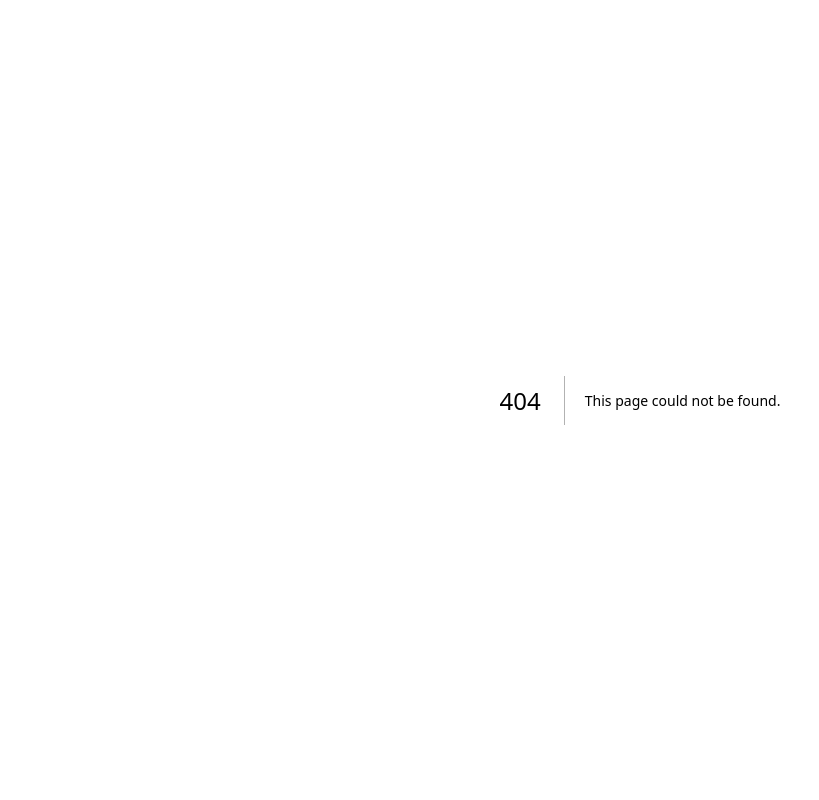
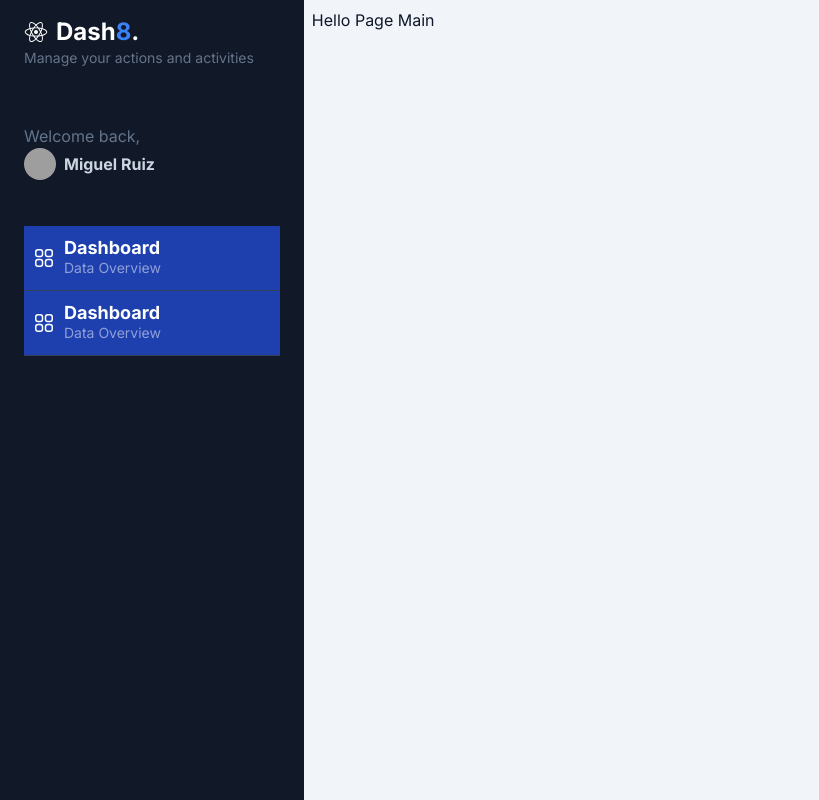
Before and after one commit to MiguelRuizHdz/next-my-dashboard, a Next.js app: page /dashboard/main in a window 1280 px wide. Before the commit this address had no page. Shown: the whole page, without its empty margins (0-819 px from the left). Built offline with nearby package versions, Linux system fonts and the light colour scheme; grey boxes are pictures that could not be loaded.

Commit message:
Iconos y ruta activa

```diff
--- a/src/app/components/Sidebar.tsx
+++ b/src/app/components/Sidebar.tsx
@@ -1,4 +1,22 @@
 import Image from 'next/image';
+import { IoBrowsersOutline, IoCalculator, IoLogoReact } from 'react-icons/io5'
+import { SidebarMenuItem } from './SidebarMenuItem';
+
+const menuItems = [
+  {
+    path: '/dashboard/main',
+    icon: <IoBrowsersOutline size={40} />,
+    title: 'Dashboard',
+    subtitle: 'Visualización'
+  },
+  {
+    path: '/dashboard/counter',
+    icon: <IoCalculator size={40} />,
+    title: 'Counter',
+    subtitle: 'Contador Client Side'
+  },
+]
+
 
 export const Sidebar = () => {
   return (
@@ -7,7 +25,10 @@
       className="bg-gray-900 min-h-screen z-10 text-slate-300 w-64 left-0 h-screen overflow-y-scroll">
 
       <div id="logo" className="my-4 px-6">
-        <h1 className="text-lg md:text-2xl font-bold text-white">Dash<span className="text-blue-500">8</span>.</h1>
+        <h1 className="flex items-center text-lg md:text-2xl font-bold text-white">
+          <IoLogoReact className="mr-2" />
+          <span>Dash</span>
+          <span className="text-blue-500">8</span>.</h1>
         <p className="text-slate-500 text-sm">Manage your actions and activities</p>
       </div>
       <div id="profile" className="px-6 py-10">
@@ -27,19 +48,17 @@
         </a>
       </div>
       <div id="nav" className="w-full px-6">
-        <a href="#" className="w-full px-2 inline-flex space-x-2 items-center border-b border-slate-700 py-3 bg-blue-800 hover:bg-white/5 transition ease-linear duration-150">
-          <div>
-            <svg xmlns="http://www.w3.org/2000/svg" fill="none" viewBox="0 0 24 24" strokeWidth="1.5" stroke="currentColor" className="w-6 h-6 text-white">
-              <path strokeLinecap="round" strokeLinejoin="round" d="M3.75 6A2.25 2.25 0 016 3.75h2.25A2.25 2.25 0 0110.5 6v2.25a2.25 2.25 0 01-2.25 2.25H6a2.25 2.25 0 01-2.25-2.25V6zM3.75 15.75A2.25 2.25 0 016 13.5h2.25a2.25 2.25 0 012.25 2.25V18a2.25 2.25 0 01-2.25 2.25H6A2.25 2.25 0 013.75 18v-2.25zM13.5 6a2.25 2.25 0 012.25-2.25H18A2.25 2.25 0 0120.25 6v2.25A2.25 2.25 0 0118 10.5h-2.25a2.25 2.25 0 01-2.25-2.25V6zM13.5 15.75a2.25 2.25 0 012.25-2.25H18a2.25 2.25 0 012.25 2.25V18A2.25 2.25 0 0118 20.25h-2.25A2.25 2.25 0 0113.5 18v-2.25z" />
-            </svg>
 
-          </div>
-          <div className="flex flex-col">
-            <span className="text-lg font-bold leading-5 text-white">Dashboard</span>
-            <span className="text-sm text-white/50 hidden md:block">Data Overview</span>
-          </div>
-        </a>
-        <a href="#" className="w-full px-2 inline-flex space-x-2 items-center border-b border-slate-700 py-3 hover:bg-white/5 transition ease-linear duration-150">
+        {
+          menuItems.map( item => (
+            <SidebarMenuItem
+              key={ item.path }
+              {...item}
+            />
+          ))
+        }
+
+        {/* <a href="#" className="w-full px-2 inline-flex space-x-2 items-center border-b border-slate-700 py-3 hover:bg-white/5 transition ease-linear duration-150">
           <div>
             <svg xmlns="http://www.w3.org/2000/svg" fill="none" viewBox="0 0 24 24" strokeWidth="1.5" stroke="currentColor" className="w-6 h-6">
               <path strokeLinecap="round" strokeLinejoin="round" d="M20.25 6.375c0 2.278-3.694 4.125-8.25 4.125S3.75 8.653 3.75 6.375m16.5 0c0-2.278-3.694-4.125-8.25-4.125S3.75 4.097 3.75 6.375m16.5 0v11.25c0 2.278-3.694 4.125-8.25 4.125s-8.25-1.847-8.25-4.125V6.375m16.5 0v3.75m-16.5-3.75v3.75m16.5 0v3.75C20.25 16.153 16.556 18 12 18s-8.25-1.847-8.25-4.125v-3.75m16.5 0c0 2.278-3.694 4.125-8.25 4.125s-8.25-1.847-8.25-4.125" />
@@ -49,7 +68,7 @@
             <span className="text-lg text-slate-300 font-bold leading-5">Counter</span>
             <span className="text-sm text-slate-500 hidden md:block">Estado local</span>
           </div>
-        </a>
+        </a> */}
 
 
       </div>
--- /dev/null
+++ b/src/app/components/SidebarMenuItem.tsx
@@ -0,0 +1,24 @@
+
+interface Props {
+  path: string;
+  icon: JSX.Element;
+  title: string;
+  subtitle: string;
+}
+
+export const SidebarMenuItem = ({ path, icon, title, subtitle }: Props) => {
+  return (
+    <a href="#" className="w-full px-2 inline-flex space-x-2 items-center border-b border-slate-700 py-3 bg-blue-800 hover:bg-white/5 transition ease-linear duration-150">
+      <div>
+        <svg xmlns="http://www.w3.org/2000/svg" fill="none" viewBox="0 0 24 24" strokeWidth="1.5" stroke="currentColor" className="w-6 h-6 text-white">
+          <path strokeLinecap="round" strokeLinejoin="round" d="M3.75 6A2.25 2.25 0 016 3.75h2.25A2.25 2.25 0 0110.5 6v2.25a2.25 2.25 0 01-2.25 2.25H6a2.25 2.25 0 01-2.25-2.25V6zM3.75 15.75A2.25 2.25 0 016 13.5h2.25a2.25 2.25 0 012.25 2.25V18a2.25 2.25 0 01-2.25 2.25H6A2.25 2.25 0 013.75 18v-2.25zM13.5 6a2.25 2.25 0 012.25-2.25H18A2.25 2.25 0 0120.25 6v2.25A2.25 2.25 0 0118 10.5h-2.25a2.25 2.25 0 01-2.25-2.25V6zM13.5 15.75a2.25 2.25 0 012.25-2.25H18a2.25 2.25 0 012.25 2.25V18A2.25 2.25 0 0118 20.25h-2.25A2.25 2.25 0 0113.5 18v-2.25z" />
+        </svg>
+
+      </div>
+      <div className="flex flex-col">
+        <span className="text-lg font-bold leading-5 text-white">Dashboard</span>
+        <span className="text-sm text-white/50 hidden md:block">Data Overview</span>
+      </div>
+    </a>
+  )
+}
--- /dev/null
+++ b/src/app/dashboard/main/page.tsx
@@ -0,0 +1,8 @@
+
+export default function MainPage() {
+  return (
+    <div>
+      <h1>Hello Page Main</h1>
+    </div>
+  );
+}
--- a/src/app/page.tsx
+++ b/src/app/page.tsx
@@ -1,5 +1,5 @@
 import { redirect } from 'next/navigation'
 
 export default function HomePage() {
-  redirect('/dashboard/counter');
+  redirect('/dashboard/main');
 }
```
Also changed, not shown: package.json (+5 -4 lines), 1 other file (tests, documents, lock files or other folders).
